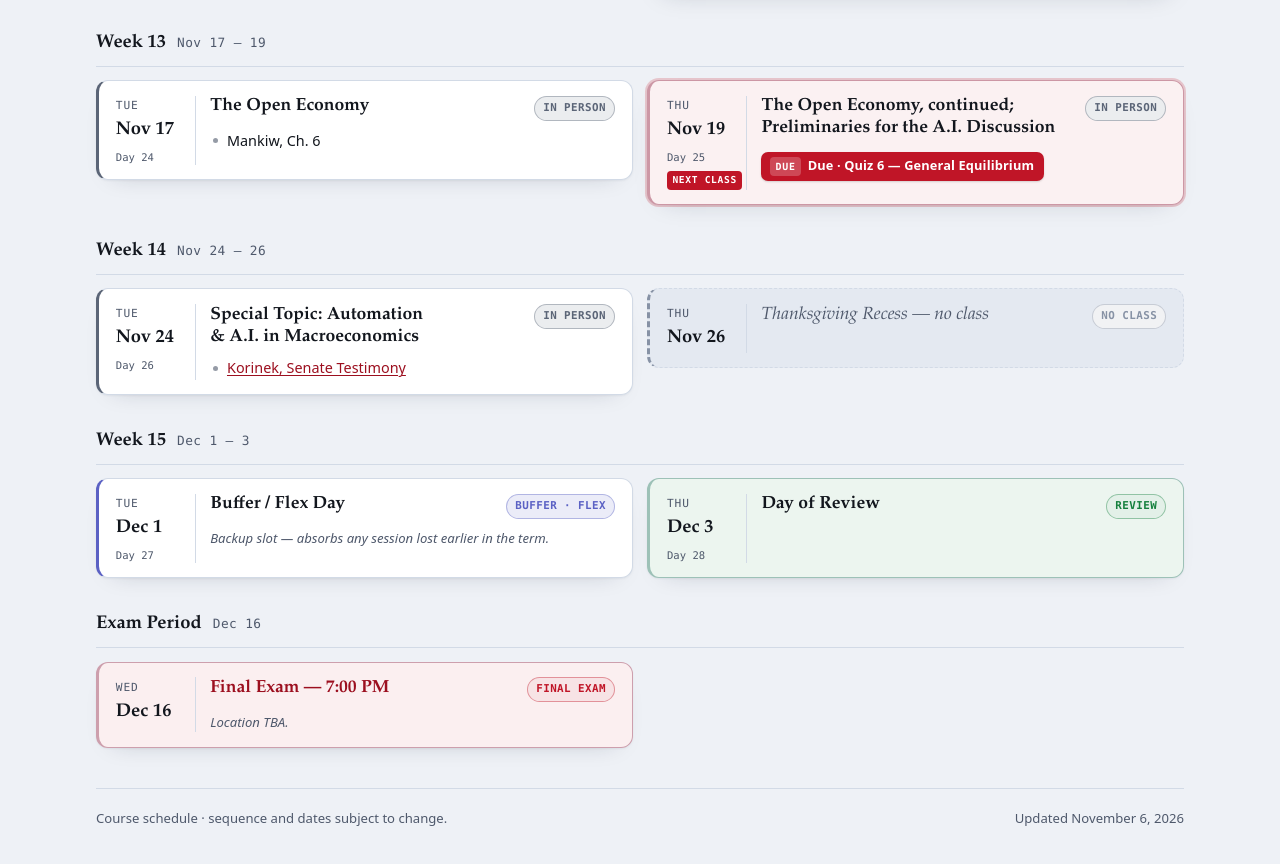
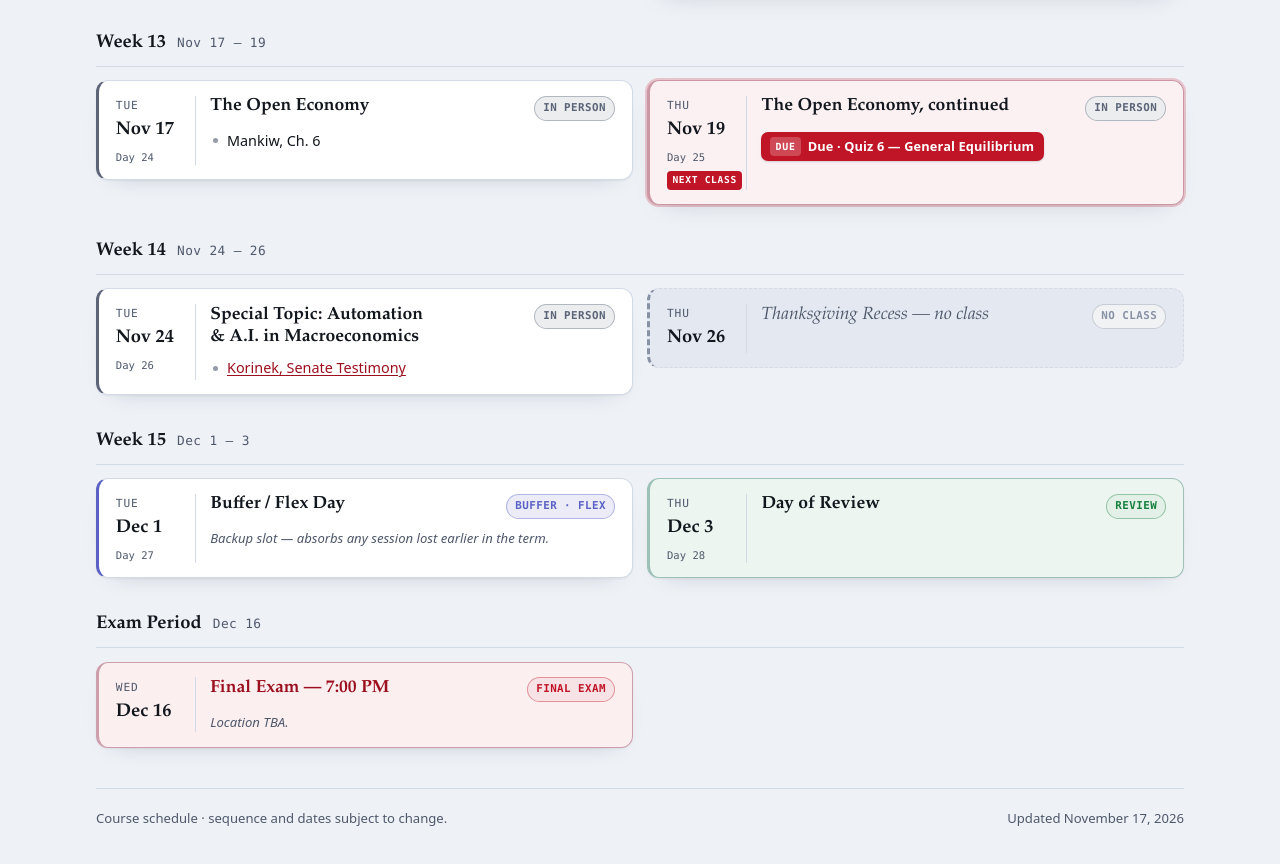
Before and after one commit to chahrour/chahrour.github.io, a plain HTML site: page courses/ECON3040/index.html in a window 1280 px wide. Shown: the part 2859-3723 px from the top of the page. Drawn offline with Linux system fonts and the light colour scheme.

Commit message:
ECON 3040: Nov 19 is The Open Economy, continued
Co-Authored-By: Claude Fable 5.2 <noreply@anthropic.com>

```diff
--- a/courses/ECON3040/index.html
+++ b/courses/ECON3040/index.html
@@ -259,7 +259,7 @@ footer{margin-top:2.5rem;padding-top:1.2rem;border-top:1px solid var(--border);
 <div class="week-head"><span class="week-no">Week 13</span><span class="week-span">Nov&nbsp;17 – 19</span></div>
 <div class="week-body">
 <article class="session s--ip" data-date="2026-11-17" data-type="in-person"><div class="s-date"><span class="s-dow">Tue</span><span class="s-day">Nov&nbsp;17</span><span class="s-num">Day 24</span></div><div class="s-body"><div class="s-head"><h3 class="s-topic">The Open Economy</h3><span class="badge badge--ip">In person</span></div><ul class="s-readings"><li>Mankiw, Ch. 6</li></ul></div></article>
-<article class="session s--ip" data-date="2026-11-19" data-type="in-person"><div class="s-date"><span class="s-dow">Thu</span><span class="s-day">Nov&nbsp;19</span><span class="s-num">Day 25</span></div><div class="s-body"><div class="s-head"><h3 class="s-topic">The Open Economy, continued; Preliminaries for the A.I. Discussion</h3><span class="badge badge--ip">In person</span></div><div class="s-due"><span class="due-chip">Due · Quiz 6 — General Equilibrium</span></div></div></article>
+<article class="session s--ip" data-date="2026-11-19" data-type="in-person"><div class="s-date"><span class="s-dow">Thu</span><span class="s-day">Nov&nbsp;19</span><span class="s-num">Day 25</span></div><div class="s-body"><div class="s-head"><h3 class="s-topic">The Open Economy, continued</h3><span class="badge badge--ip">In person</span></div><div class="s-due"><span class="due-chip">Due · Quiz 6 — General Equilibrium</span></div></div></article>
 </div></section>
 <section class="week">
 <div class="week-head"><span class="week-no">Week 14</span><span class="week-span">Nov&nbsp;24 – 26</span></div>
@@ -281,7 +281,7 @@ footer{margin-top:2.5rem;padding-top:1.2rem;border-top:1px solid var(--border);
 </main>
 <footer>
   <span>Course schedule · sequence and dates subject to change.</span>
-  <span>Updated November 6, 2026</span>
+  <span>Updated November 17, 2026</span>
 </footer>
 </div>
 
```
